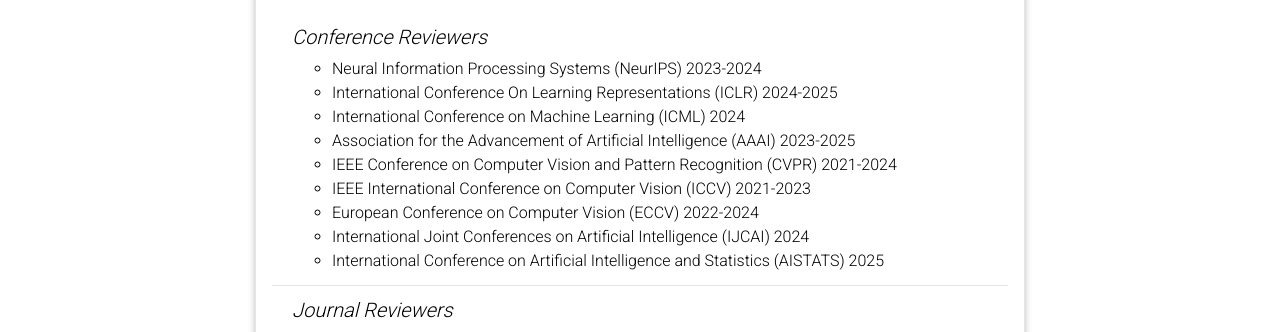
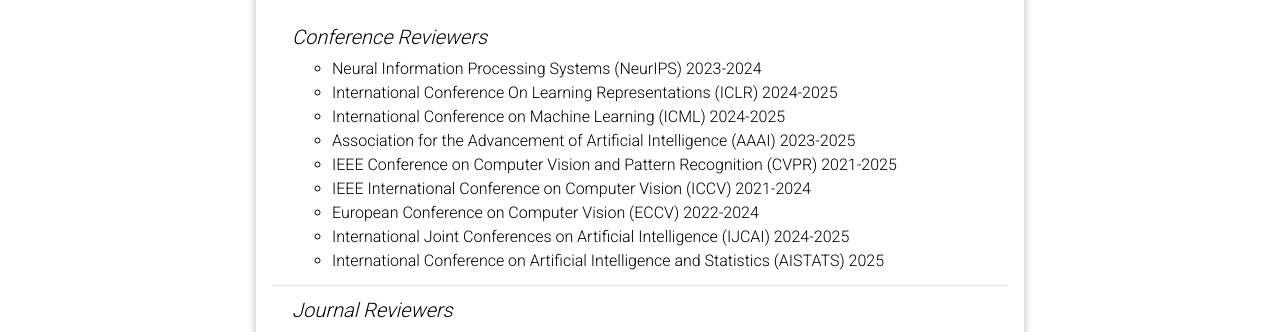
Before and after one commit to iCGY96/iCGY96.github.io, a Jekyll site: the page built from _pages/cv.md, in a window 1280 px wide and 900 px high, scrolled down 1530 px. Shown: the part 239-571 px from the top of the window. Built offline with Jekyll 4.4.1, drawn with Linux system fonts in a browser that asks for light colours; comment, search, counter and statistics services are not loaded; a style sheet for code colours, icons or effects is not loaded.

Commit message:
Update cv.yml

```diff
--- a/_data/cv.yml
+++ b/_data/cv.yml
@@ -110,12 +110,12 @@
       items:
         - Neural Information Processing Systems (NeurIPS) 2023-2024
         - International Conference On Learning Representations (ICLR) 2024-2025
-        - International Conference on Machine Learning (ICML) 2024
+        - International Conference on Machine Learning (ICML) 2024-2025
         - Association for the Advancement of Artificial Intelligence (AAAI) 2023-2025
-        - IEEE Conference on Computer Vision and Pattern Recognition (CVPR) 2021-2024
-        - IEEE International Conference on Computer Vision (ICCV) 2021-2023
+        - IEEE Conference on Computer Vision and Pattern Recognition (CVPR) 2021-2025
+        - IEEE International Conference on Computer Vision (ICCV) 2021-2024
         - European Conference on Computer Vision (ECCV) 2022-2024
-        - International Joint Conferences on Artificial Intelligence (IJCAI) 2024
+        - International Joint Conferences on Artificial Intelligence (IJCAI) 2024-2025
         - International Conference on Artificial Intelligence and Statistics (AISTATS) 2025
     - title: Journal Reviewers
       items:
```
